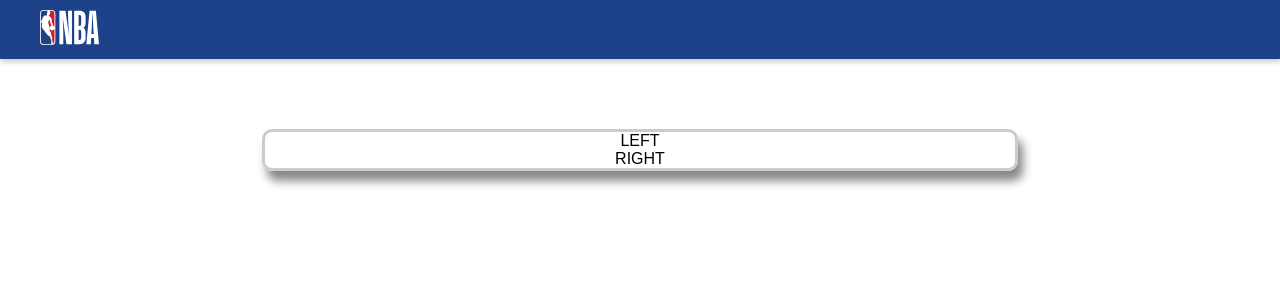
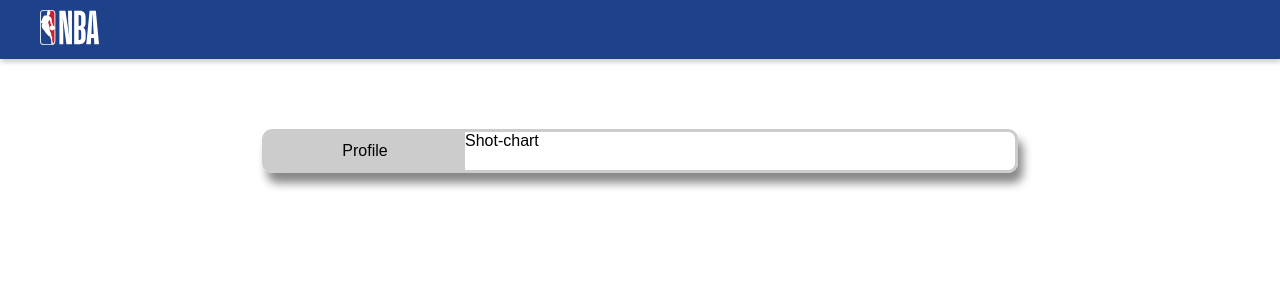
Before and after one commit to Nekoning/NBA-web, a React (Create React App) app: page / in a window 1280 px wide. Shown: the top 300 px of the page. Built offline with nearby package versions, Linux system fonts and the light colour scheme.

Commit message:
profile - shorchart init

```diff
--- a/src/components/Main.js
+++ b/src/components/Main.js
@@ -1,11 +1,13 @@
 import React from 'react';
+import { Profile } from "./Profile";
+import { ShotChart } from "./ShotChart";
 
 export class Main extends React.Component {
     render() {
         return (
             <div className="main">
-                <div>LEFT</div>
-                <div>RIGHT</div>
+                <Profile />
+                <ShotChart />
             </div>
         );
     }
--- /dev/null
+++ b/src/components/Profile.js
@@ -0,0 +1,11 @@
+import React from 'react';
+
+export class Profile extends React.Component {
+    render () {
+        return (
+            <div className="profile">
+                Profile
+            </div>
+        );
+    }
+}
--- /dev/null
+++ b/src/components/ShotChart.js
@@ -0,0 +1,11 @@
+import React from 'react';
+
+export class ShotChart extends React.Component {
+    render () {
+        return (
+            <div id="shot-chart">
+                Shot-chart
+            </div>
+        );
+    }
+}
--- a/src/index.css
+++ b/src/index.css
@@ -1,6 +1,7 @@
 @import "styles/App.css";
 @import "styles/TopNavBar.css";
 @import "styles/Main.css";
+@import "styles/Profile.css";
 
 body {
   margin: 0;
--- a/src/styles/Main.css
+++ b/src/styles/Main.css
@@ -1,4 +1,5 @@
 .main {
+    display: flex;
     width: 750px;
     border: 3px solid #ccc;
     margin: auto;
--- /dev/null
+++ b/src/styles/Profile.css
@@ -0,0 +1,6 @@
+.profile {
+    width: 200px;
+    background-color: #ccc;
+    padding: 10px;
+    box-sizing: border-box;
+}
```
Also changed, not shown: src/styles/ShotChart.css (added).
